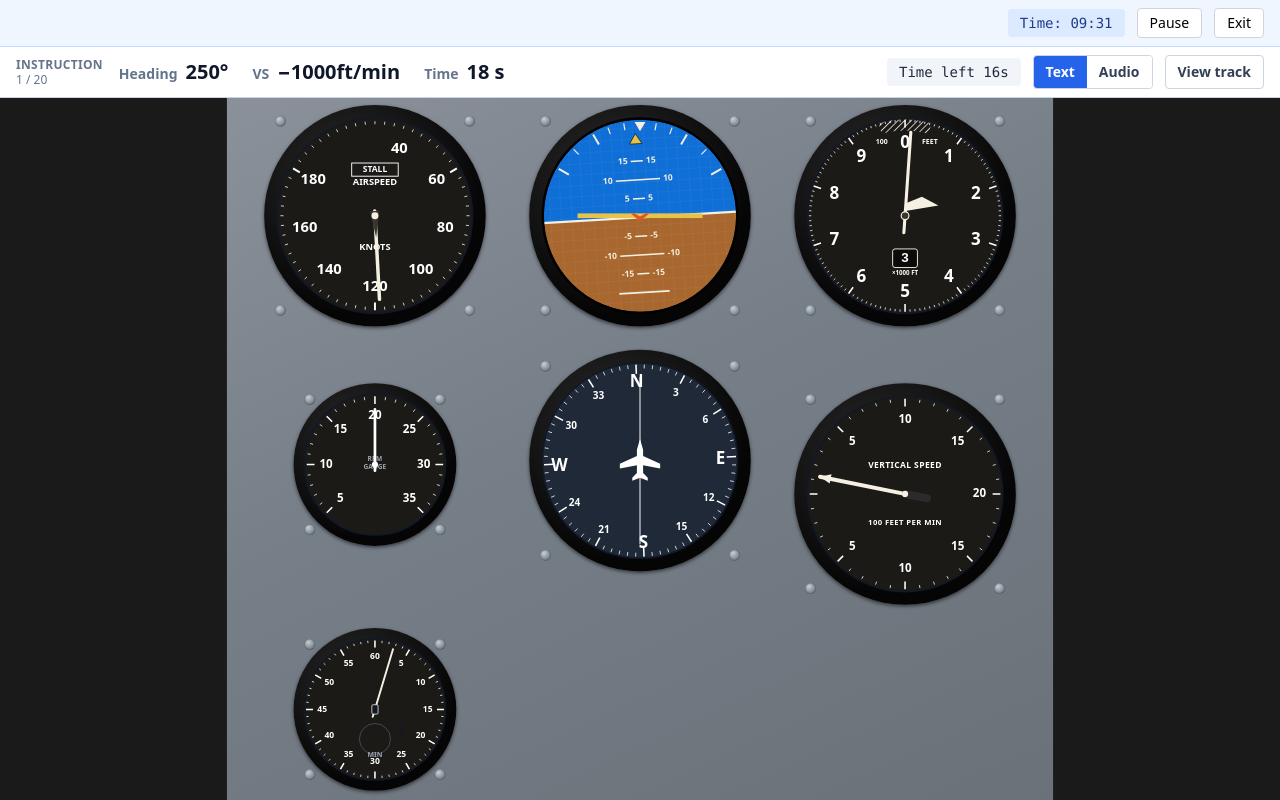
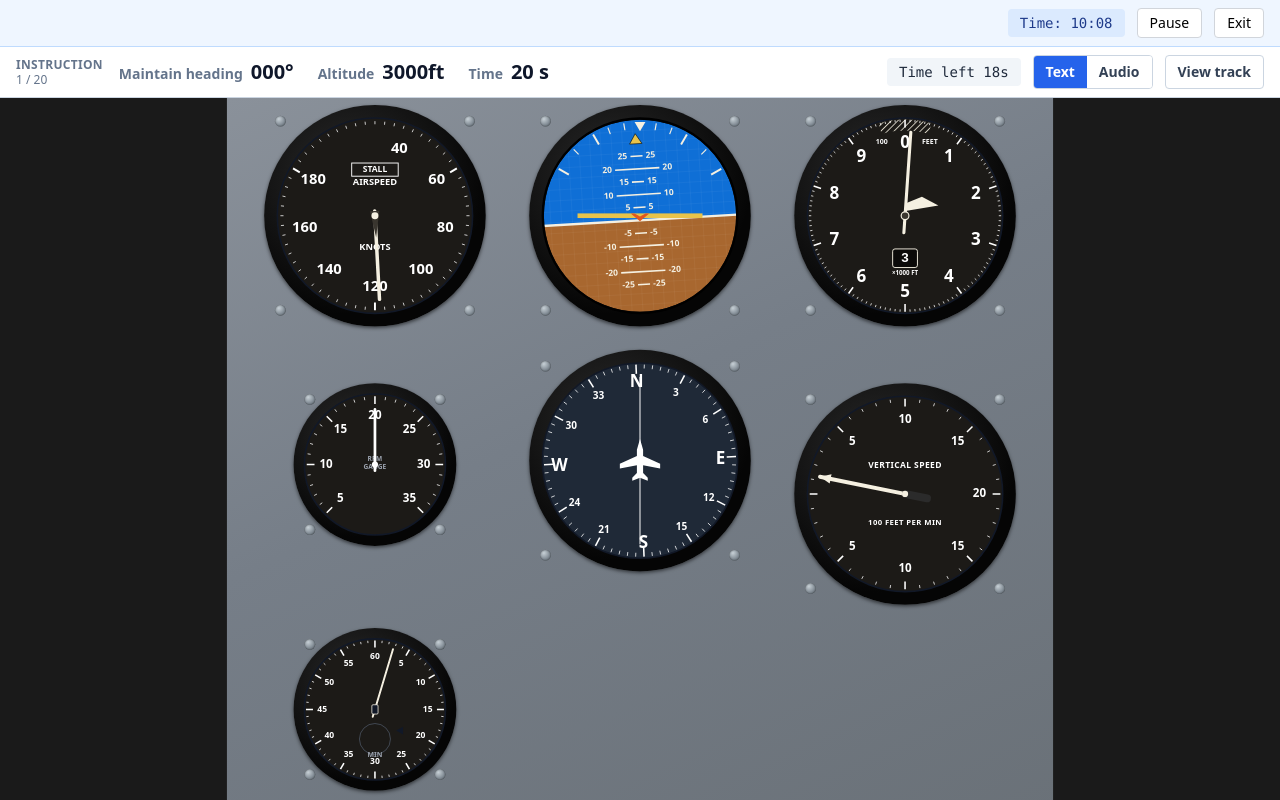
Before and after one commit to Prasin99/PIT_Trainer, a React (Vite) app: page / in a window 1280 px wide. Both pictures are taken after a click on the button "▶ Start". Built offline with nearby package versions, Linux system fonts and the light colour scheme.

Commit message:
Add PIT Trainer

```diff
--- a/src/flightCore/instruments/AttitudeIndicator.jsx
+++ b/src/flightCore/instruments/AttitudeIndicator.jsx
@@ -13,21 +13,26 @@ import React, { useMemo } from 'react';
 export function AttitudeIndicator({ pitch = 0, bank = 0, size = 260, inactive = false }) {
   const cx = size / 2, cy = size / 2, r = size / 2 - 4;
   // Pitch-ladder spacing matched to the PIT reference dial (5° steps up to
-  // ±20°). PIT never pitches the horizon (pitch stays 0), so this only sets
-  // where the ladder lines are drawn.
-  const pxPerDeg = r / 26;
+  // ±25°). The ladder is drawn a bit tighter (ladderPxPerDeg) so the 20
+  // and 25 lines fit inside the dial; how far the horizon moves for a given
+  // pitch (pxPerDeg) is unchanged.
+  //const pxPerDeg = r / 26;
+  const ladderPxPerDeg = r / 38;
 
   const clipId = useMemo(() => `ai-clip-${Math.random().toString(36).slice(2)}`, []);
 
   // Pitch bars: [offsetDeg, labeled, halfWidthFrac]
   const bars = [
+    { deg: 25, labeled: true, w: 0.06 },
+    { deg: 20, labeled: true, w: 0.22 },
     { deg: 15, labeled: true, w: 0.06 },
     { deg: 10, labeled: true, w: 0.22 },
     { deg: 5, labeled: true, w: 0.06 },
     { deg: -5, labeled: true, w: 0.06 },
     { deg: -10, labeled: true, w: 0.22 },
     { deg: -15, labeled: true, w: 0.06 },
-    { deg: -20, labeled: false, w: 0.25 },
+    { deg: -20, labeled: true, w: 0.22 },
+    { deg: -25, labeled: true, w: 0.06 },
   ];
 
   const bankTicks = [-60, -45, -30, -20, -10, 0, 10, 20, 30, 45, 60];
@@ -52,7 +57,7 @@ export function AttitudeIndicator({ pitch = 0, bank = 0, size = 260, inactive =
             horizon (fixed to the world) then appears to rotate the opposite
             way relative to the case, so we rotate by -bank. */}
         <g clipPath={`url(#${clipId})`}>
-          <g transform={`rotate(${-bank} ${cx} ${cy}) translate(0 ${pitch * pxPerDeg})`}>
+          <g transform={`rotate(${-bank} ${cx} ${cy}) translate(0 ${pitch * ladderPxPerDeg})`}>
             {/* Sky + ground, oversized so rotation never reveals a corner */}
             <rect x={cx - size} y={cy - size * 1.6} width={size * 2} height={size * 1.6} fill="#0f6fd6" />
             <rect x={cx - size} y={cy} width={size * 2} height={size * 1.6} fill="#a8672f" />
@@ -63,7 +68,7 @@ export function AttitudeIndicator({ pitch = 0, bank = 0, size = 260, inactive =
 
             {/* Pitch reference bars */}
             {bars.map(({ deg, labeled, w }) => {
-              const y = cy - deg * pxPerDeg;
+              const y = cy - deg * ladderPxPerDeg;
               const half = (size * w) / 2;
               return (
                 <g key={deg}>
--- a/src/pitTrainer/PITTraining.jsx
+++ b/src/pitTrainer/PITTraining.jsx
@@ -27,7 +27,8 @@ const MAX_BANK_DEG = 40; // full turn rate = 45° bank (was 30°)
 const VSI_DISPLAY_LAG = 2.0;
 const BANK_RETURN_LAG = 1.0;
 const BANK_INTO_LAG = 0.15;   // banking into a turn (s)
-const MAX_PITCH_DEG = 7;   // nose up/down at full vertical speed (2000 ft/min)
+//const MAX_PITCH_DEG = 7;   // nose up/down at full vertical speed (2000 ft/min)
+const MAX_PITCH_DEG = 25;  // nose up/down at full stick (full climb / descent rate)
 const BANK_MAX_RATE = 35;   // max horizon rotation speed (degrees per second)
 
 // RPM Indicator scale (must match flightCore/instruments/TachometerDial.jsx).
@@ -244,7 +245,8 @@ export function PITTraining({ settings, onComplete, onExit }) {
       speed: s.speed,
       // ft/s -> ft/min -> the gauge's x100 units
       vspeed: Math.max(-20, Math.min(20, (vsiRef.current * 60) / 100)),
-      pitch: Math.max(-MAX_PITCH_DEG, Math.min(MAX_PITCH_DEG, ((vsiRef.current * 60) / 2000) * MAX_PITCH_DEG)),
+      //pitch: Math.max(-MAX_PITCH_DEG, Math.min(MAX_PITCH_DEG, ((vsiRef.current * 60) / 2000) * MAX_PITCH_DEG)),
+      pitch: Math.max(-MAX_PITCH_DEG, Math.min(MAX_PITCH_DEG, (vsiRef.current / cfgRef.current.altitude.gainPitch) * MAX_PITCH_DEG)),
       // Same signal that moves the Compass, rescaled into a bank angle so
       // the AI visibly "causes" what the compass is doing. No pitch term
       // here on purpose — the AI stays level regardless of climb/descent.
--- a/src/pitTrainer/instructions.js
+++ b/src/pitTrainer/instructions.js
@@ -89,10 +89,28 @@ export function generateLegs(count = DEFAULT_COUNT, rng = Math.random) {
         const isTurn = turnAt.has(i);
         const hdg = ideal.heading;
 
+        // First instruction: always maintain level flight and the current
+        // heading for 15 or 20 s ('m').
+        if (i === 0) {
+            const leg = {
+                form: 'm', type: 'heading', heading: hdg, headingLabel: fmtHdg(hdg), turn: 0,
+                altitude: alt, altChange: 0, vs: 0,
+                duration: rng() < 0.5 ? 15 : 20, startT: t,
+                showVs: false, showTime: true,
+            };
+            legs.push(leg);
+            const dt = 0.1;
+            for (let k = 0; k < Math.round((leg.duration + GAP_SEC) / dt); k++) {
+                stepIdeal(ideal, leg, dt);
+                if (k % 3 === 0) path.push({ x: ideal.x, y: ideal.y });
+            }
+            t += leg.duration + GAP_SEC;
+            continue;
+        }
+
         // Which kind of instruction? (turns: heading only or heading + altitude)
         let form;
-        if (i === 0) form = 'hvt';
-        else if (isTurn) form = rng() < 0.5 ? 'h' : 'ha';
+        if (isTurn) form = rng() < 0.5 ? 'h' : 'ha';
         else form = pick(FORMS, rng);
 
         // never two "altitude only" in a row, never the same form 3x in a row
@@ -243,6 +261,13 @@ export function estimateDuration(count) {
  */
 export function legLines(leg) {
     const form = leg.form || 'ha';
+    if (form === 'm') {
+        return [
+            { label: 'Maintain heading', value: leg.headingLabel },
+            { label: 'Altitude', value: `${leg.altitude}ft` },
+            { label: 'Time', value: `${leg.duration} s` },
+        ];
+    }
     const lines = [];
     if (form !== 'a') {
         lines.push(leg.type === 'turn'
@@ -289,6 +314,12 @@ function altitudeWords(ft) {
  */
 export function legSpeech(leg, prevAltitude, remainingSec = null) {
     const form = leg.form || 'ha';
+    if (form === 'm') {
+        const hdg = NAME_WORDS[leg.headingLabel] ?? digitsOf(leg.heading);
+        let time = ` For ${leg.duration} seconds.`;
+        if (remainingSec != null) time = remainingSec > 0 ? ` For ${remainingSec} more seconds.` : '';
+        return `Maintain heading ${hdg}. Maintain level flight at ${altitudeWords(leg.altitude)}.${time}`;
+    }
     const parts = [];
     if (form !== 'a') {
         if (leg.type === 'turn') {
```
